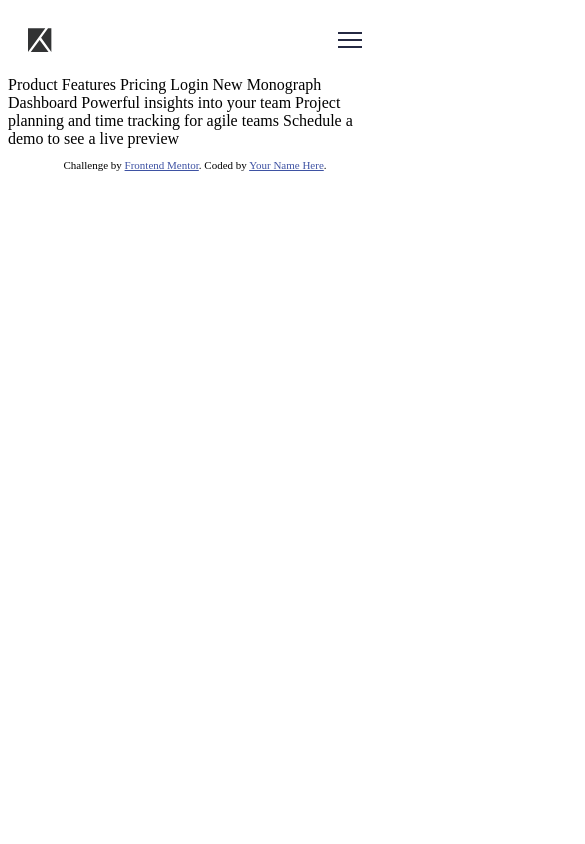
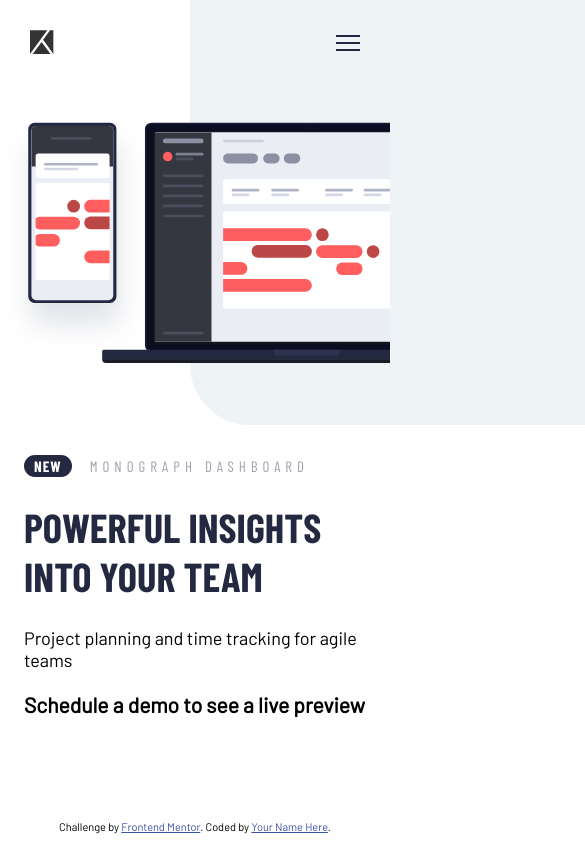
Before and after one commit to kevincanderson/project-tracking-intro-component-master, a plain HTML site: page index.html in a window 390 px wide. Shown: the top 844 px of the page, 585 px wide, since content can reach past the window. Drawn offline with nearby package versions, Linux system fonts and the light colour scheme.

Commit message:
started mobile layout - need to style text and laptop

```diff
--- a/css/style.scss
+++ b/css/style.scss
@@ -1,10 +1,95 @@
+// font-family: 'Barlow', sans-serif;
+// font-family: 'Barlow Condensed', sans-serif;
+
+body {
+  padding: 0;
+  margin: 0;
+  box-sizing: border-box;
+  font-family: "Barlow", sans-serif;
+  font-size: 18px;
+}
+
+.container {
+  display: grid;
+  grid-template-columns: 100%;
+  grid-template-rows: auto;
+  grid-template-areas:
+    "header"
+    "main"
+    "footer";
+}
+
 header {
   display: flex;
   justify-content: space-between;
-  padding: 20px;
+  padding: 30px;
   align-items: center;
 }
 
 #logo {
   width: 24px;
 }
+
+.mobile {
+  visibility: show;
+}
+
+#image {
+  padding-top: 30px;
+  overflow: hidden;
+  margin-bottom: 90px;
+}
+
+#image img {
+  height: 245px;
+  margin-left: 5px;
+}
+
+.background-square {
+  position: absolute;
+  background-color: hsl(207, 33%, 95%);
+  top: -175px;
+  left: 190px;
+  border-radius: 60px;
+  height: 600px;
+  width: 600px;
+  z-index: -1000;
+}
+.content {
+  margin: 24px;
+}
+
+.new-pill {
+  border-radius: 16px;
+  background-color: hsl(230, 29%, 20%);
+  padding: 2px 10px;
+  color: white;
+  margin-right: 10px;
+  letter-spacing: 1px;
+  font-weight: 600;
+}
+
+.new {
+  font-weight: 400;
+  font-family: "Barlow Condensed", sans-serif;
+  text-transform: uppercase;
+  font-size: 15px;
+  letter-spacing: 5px;
+  color: hsl(231, 7%, 65%);
+}
+
+h1 {
+  font-family: "Barlow Condensed", sans-serif;
+  font-weight: 700;
+  color: hsl(230, 29%, 20%);
+  text-transform: uppercase;
+  font-size: 2.25em;
+}
+
+// Frontend Mentor Footer
+
+footer {
+  position: absolute;
+  bottom: 0;
+  width: 100%;
+}
--- a/index.html
+++ b/index.html
@@ -6,6 +6,7 @@
   <meta name="viewport" content="width=device-width, initial-scale=1.0"> <!-- displays site properly based on user's device -->
 
   <link rel="icon" type="image/png" sizes="32x32" href="./images/favicon-32x32.png">
+  <link href="https://fonts.googleapis.com/css2?family=Barlow&family=Barlow+Condensed:wght@400;700&display=swap" rel="stylesheet">
 
   <title>Frontend Mentor | Project tracking intro component</title>
 
@@ -16,23 +17,29 @@
   </style>
 </head>
 <body>
+  <div class="container">
   <header>
     <div><img id="logo" src="images/logo.svg" /></div>
     <div><img src="images/icon-hamburger.svg" /></div>
   </header>
-  Product
-  Features
-  Pricing
-  Login
+<div id="main">
+  <div id="image"><div class="background-square"></div><img src="images/illustration-devices.svg" alt=""></div>
 
-  New
-  Monograph Dashboard
+  <div id="content">
+    <div class="content">
+    <p class="new"><span class="new-pill">New</span> Monograph Dashboard</p>
 
-  Powerful insights into your team
-  Project planning and time tracking for agile teams
+    <h1>Powerful insights into your team</h1>
+    <p>Project planning and time tracking for agile teams</p>
 
-  Schedule a demo
-  to see a live preview
+    <h3><a class="button">Schedule a demo</a> to see a live preview</h3>
+  </div>
+</div>
+</div>
+</div>
+
+
+
 
   <footer>
     <p class="attribution">
@@ -42,3 +49,9 @@
   </footer>
 </body>
 </html>
+
+
+<!-- Product
+    Features
+    Pricing
+    Login -->
```
Also changed, not shown: css/style.css, 1 other file.
